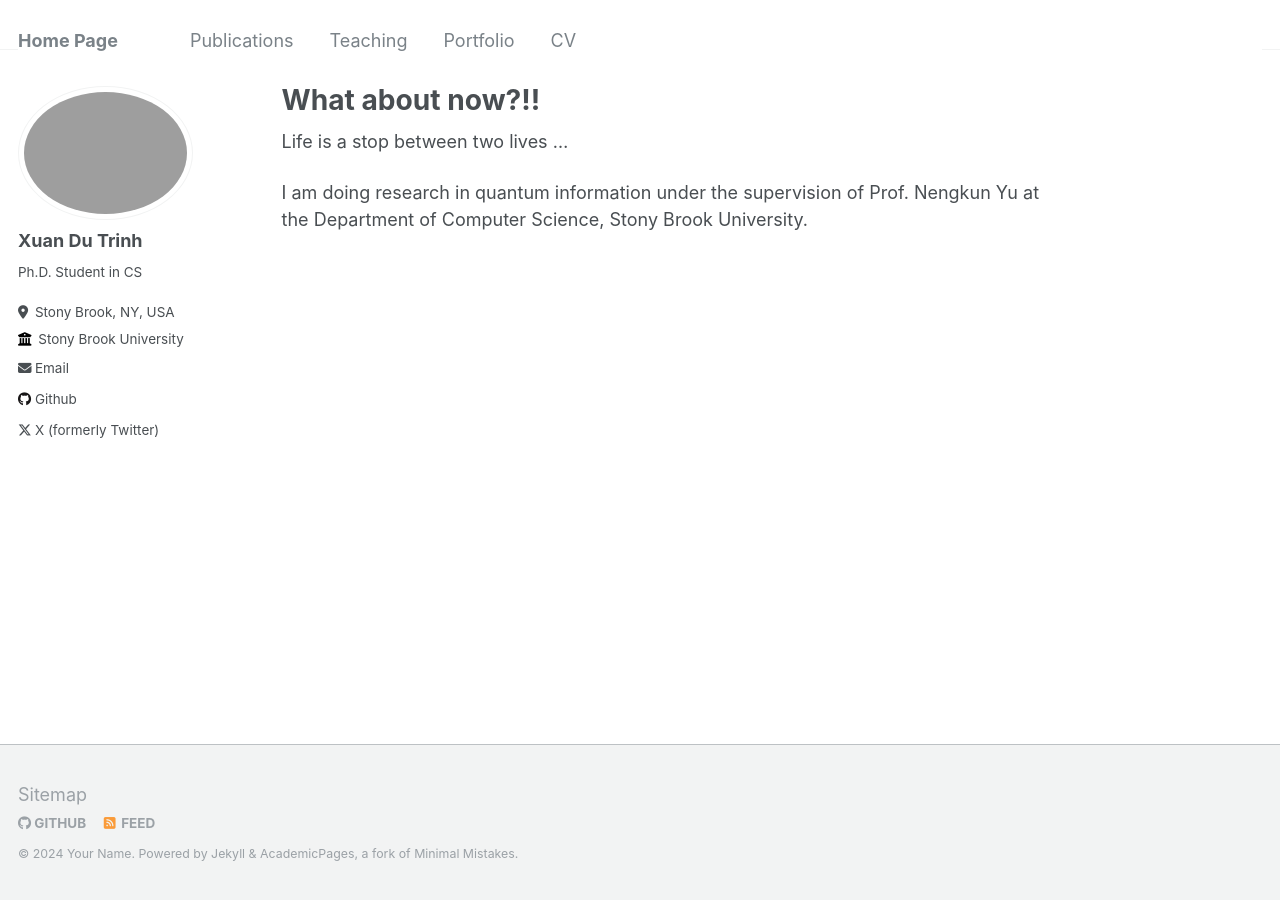
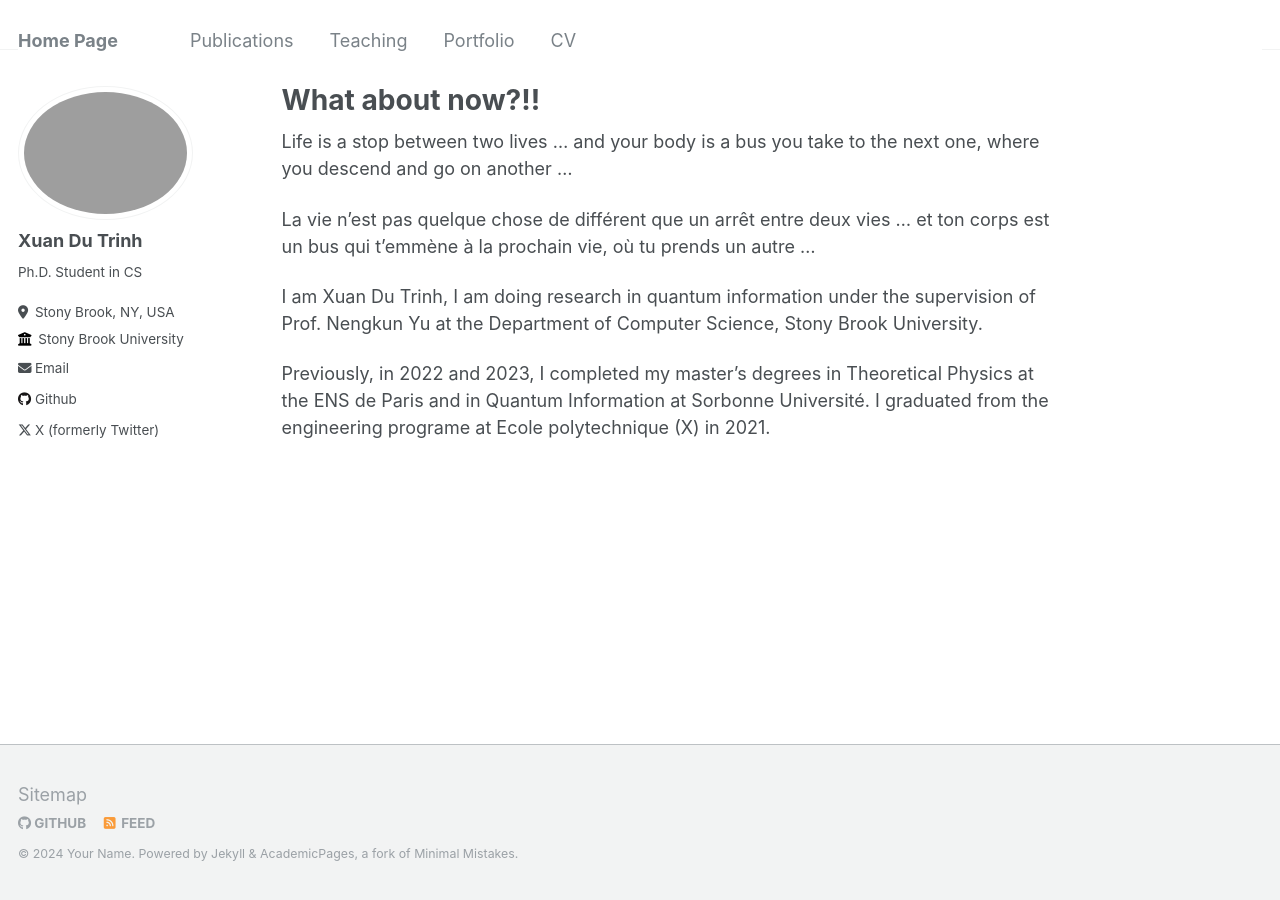
Before and after one commit to trinhdu97/trinhdu97.github.io, a Jekyll site: the page built from _pages/about.md, in a window 1280 px wide. Built offline with Jekyll 4.4.1, drawn with Linux system fonts in a browser that asks for light colours.

Commit message:
Update about.md

```diff
--- a/_pages/about.md
+++ b/_pages/about.md
@@ -7,6 +7,10 @@ redirect_from:
   - /about.html
 ---
 
-Life is a stop between two lives ...
+Life is a stop between two lives ... and your body is a bus you take to the next one, where you descend and go on another  ...
 
-I am doing research in quantum information under the supervision of Prof. Nengkun Yu at the Department of Computer Science, Stony Brook University.
+La vie n'est pas quelque chose de différent que un arrêt entre deux vies ... et ton corps est un bus qui t'emmène à la prochain vie, où tu prends un autre ...
+
+I am Xuan Du Trinh, I am doing research in quantum information under the supervision of Prof. Nengkun Yu at the Department of Computer Science, Stony Brook University.
+
+Previously, in 2022 and 2023, I completed my master's degrees in Theoretical Physics at the ENS de Paris and in Quantum Information at Sorbonne Université. I graduated from the engineering programe at Ecole polytechnique (X) in 2021.
```
